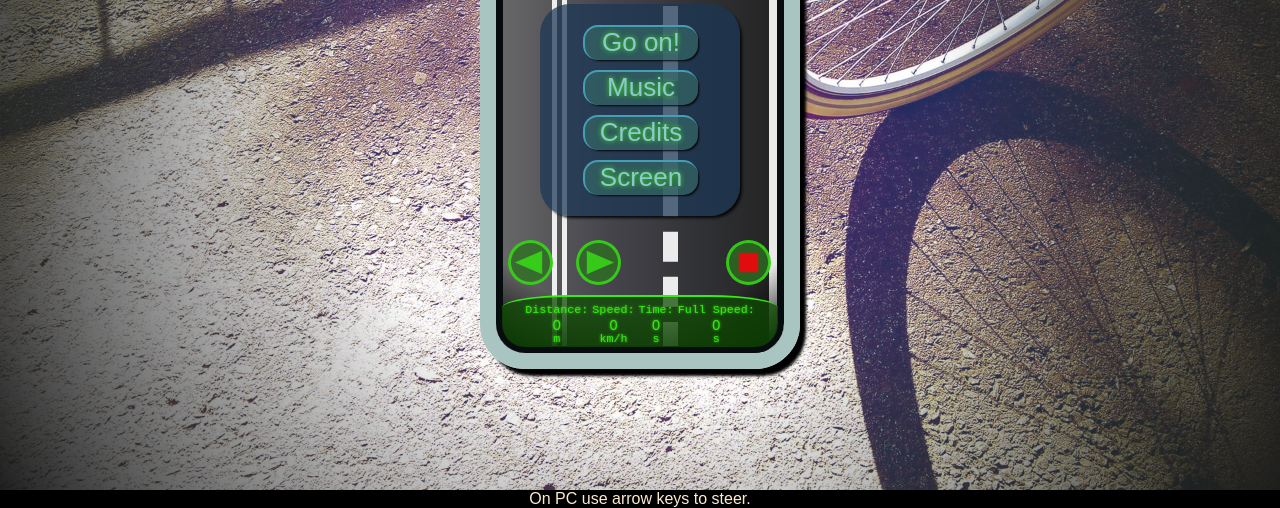
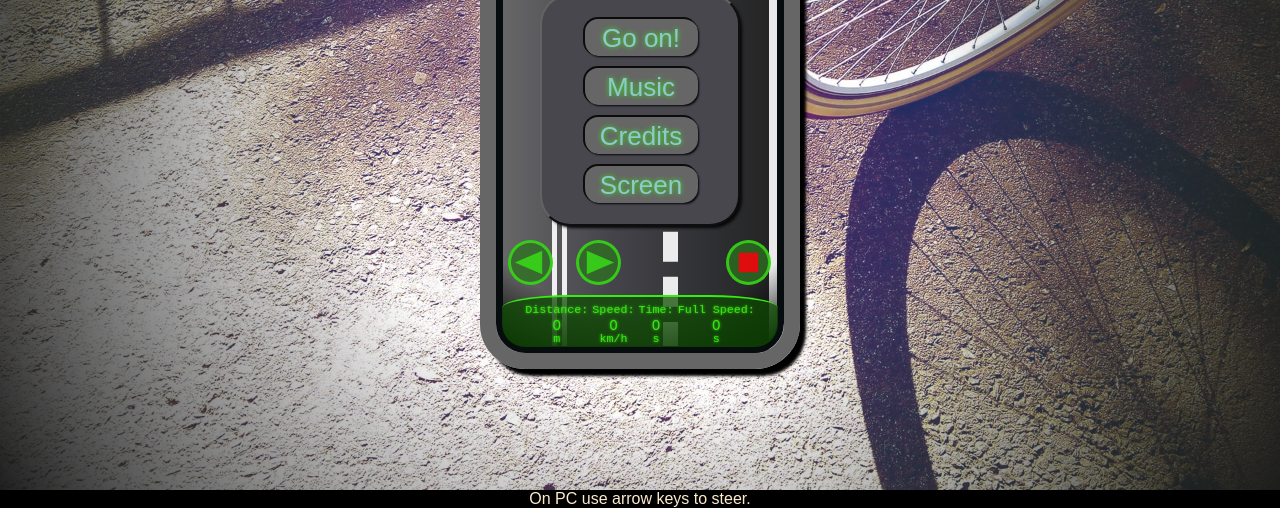
Before and after one commit to Loleus/Fullspeed, a website: page index.html in a window 1280 px wide. Shown: the part 292-800 px from the top of the page. Drawn offline with nearby package versions, Linux system fonts and the light colour scheme; files that its build step writes are made by us from their sources.

Commit message:
Add files via upload

```diff
--- a/scss/_main.scss
+++ b/scss/_main.scss
@@ -8,37 +8,37 @@
   z-index: 7;
 
   .select {
-      margin: 140px auto 0;
+    margin: 130px auto 0;
     padding: 11px 0;
     width: 200px;
     height: auto;
     border-radius: 30px;
-      background: #1b3655b9;
     text-align: center;
     box-shadow: 3px 3px 3px -1px #07070a;
+    border: 2px outset #636364;
+    background: #48474e;
 
     a.button {
       border-radius: 15px;
       box-shadow: 2px 2px 2px -1px #07070a;
       display: block;
-        padding: 0px 3px 3px;
+      padding: 4px 3px 3px;
       width: 115px;
-        border: 2px solid #469eb4;
+      border: 2px solid #5f5f61;
       color: #8dc9ce;
       text-shadow: 0 0 5px #38ec13;
       border-width: 2px 0 0 2px;
       border-style: solid;
       margin: 10px auto;
-        background: #346666b6;
+      background: rgb(102, 102, 102);
       line-height: 30px;
       font-size: 26px;
-        cursor:pointer;
+      cursor: pointer;
+      border-style: inset;
     }
-
   }
   a.button.active,
   a.button:active {
-
     padding: 1px 2px 2px 4px;
     box-shadow: 0 0 1px 0px black;
     color: #38ec13;
--- a/scss/_root.scss
+++ b/scss/_root.scss
@@ -5,7 +5,7 @@
   overflow: hidden;
   margin: auto;
   border-radius: 45px;
-  border: 16px solid #a8c5c1;
+  border: 16px solid #666;
   box-sizing: border-box;
   box-shadow: 7px 8px 3px -1px rgb(0, 0, 0);
 
```
Lines whose indentation alone changed are shown as unchanged.
